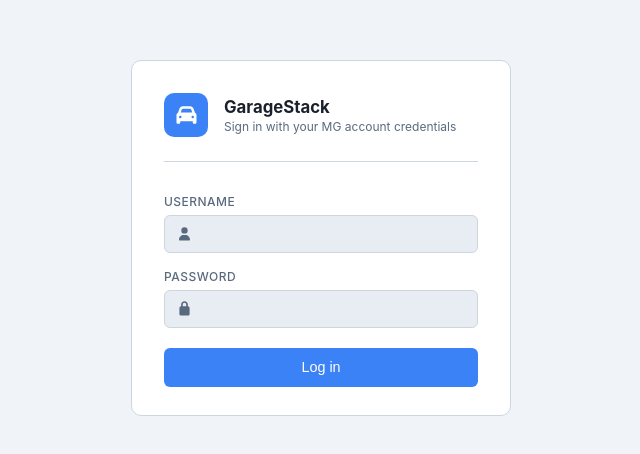
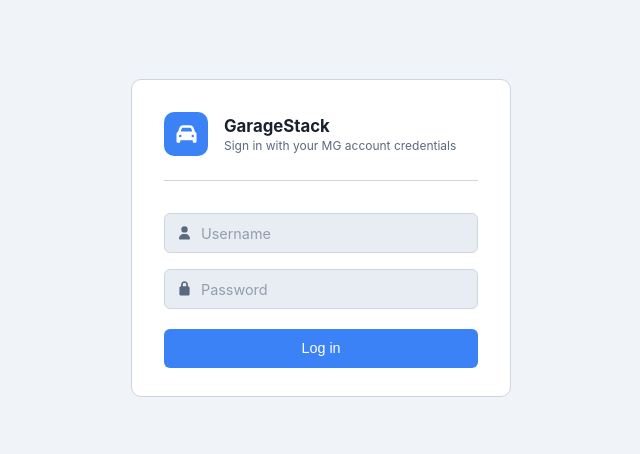
Before and after one commit to joszz/GarageStack, a Vue app in the folder frontend/: page /login in a window 1280 px wide. Shown: the part 162-616 px from the top of the page, without its empty margins (319-959 px from the left). Built offline with nearby package versions, Linux system fonts and the light colour scheme; no server answers.

Commit message:
style fixes login

```diff
--- a/frontend/src/assets/main.css
+++ b/frontend/src/assets/main.css
@@ -35,6 +35,15 @@
   padding: 0;
 }
 
+/* The browser UA stylesheet gives [popover] { border: solid; padding: 0.25em; margin: auto }.
+   Our html/body { height: 100% } places extension-injected popovers (Bitwarden etc.) at
+   the viewport's bottom edge, making those UA defaults visible as a thin bordered strip.
+   Suppress them here (author styles beat normal UA styles) so they are invisible at rest. */
+[popover] {
+  border: none;
+  padding: 0;
+}
+
 html, body, #app {
   height: 100%;
   font-family: 'Inter', system-ui, sans-serif;
@@ -1579,28 +1588,18 @@ html, body, #app {
 /* ── Login form fields ────────────────────────────────────── */
 
 .login-field {
-  display: flex;
-  flex-direction: column;
-  gap: 0.35rem;
-}
-
-.login-field__label {
-  font-size: 0.75rem;
-  font-weight: 500;
-  color: var(--color-text-muted);
-  text-transform: uppercase;
-  letter-spacing: 0.04em;
+  display: block;
 }
 
 .login-field__input-wrap {
   position: relative;
-  display: flex;
-  align-items: center;
 }
 
 .login-field__icon {
   position: absolute;
   left: 0.75rem;
+  top: 50%;
+  transform: translateY(-50%);
   color: var(--color-text-muted);
   font-size: 0.85rem;
   pointer-events: none;
@@ -1613,7 +1612,7 @@ html, body, #app {
   border-radius: 6px;
   color: var(--color-text);
   font-size: 0.9rem;
-  padding: 0.6rem 0.75rem 0.6rem 2.25rem;
+  padding: 0.65rem 0.75rem 0.65rem 2.25rem;
   transition: border-color 0.15s;
   font-family: inherit;
 }
@@ -1621,7 +1620,6 @@ html, body, #app {
 .login-field__input:focus {
   outline: none;
   border-color: var(--color-primary);
-  box-shadow: 0 0 0 3px rgba(59, 130, 246, 0.15);
 }
 
 .login-field__input::placeholder {
@@ -1629,26 +1627,18 @@ html, body, #app {
   opacity: 0.6;
 }
 
-.login-field__input:has(~ .login-field__toggle) {
-  padding-right: 2.5rem;
-}
-
-.login-field__toggle {
-  position: absolute;
-  right: 0.5rem;
-  background: none;
-  border: none;
-  color: var(--color-text-muted);
-  cursor: pointer;
-  padding: 0.25rem 0.35rem;
-  border-radius: 4px;
-  font-size: 0.85rem;
-  transition: color 0.15s, background 0.15s;
-}
-
-.login-field__toggle:hover {
-  color: var(--color-text);
-  background: var(--color-border);
+/* Preserve dark theme when the browser auto-fills credentials */
+.login-field__input:-webkit-autofill,
+.login-field__input:-webkit-autofill:hover,
+.login-field__input:-webkit-autofill:focus {
+  -webkit-box-shadow: 0 0 0 1000px var(--color-surface-2) inset !important;
+  -webkit-text-fill-color: var(--color-text) !important;
+  caret-color: var(--color-text);
+  border-color: var(--color-border) !important;
+}
+
+.login-field__input:-webkit-autofill:focus {
+  border-color: var(--color-primary) !important;
 }
 
 /* ── Login remember toggle ────────────────────────────────── */
--- a/frontend/src/main.ts
+++ b/frontend/src/main.ts
@@ -62,4 +62,6 @@ app.use(router)
 app.use(i18n)
 app.component('FontAwesomeIcon', FontAwesomeIcon)
 
-app.mount('#app')
+router.isReady().then(() => {
+  app.mount('#app')
+})
--- a/frontend/src/views/LoginView.vue
+++ b/frontend/src/views/LoginView.vue
@@ -52,7 +52,6 @@ async function submitLogin() {
 
       <form class="login-card__form" @submit.prevent="submitLogin">
         <div class="login-field">
-          <label for="username" class="login-field__label">{{ t('auth.username') }}</label>
           <div class="login-field__input-wrap">
             <span class="login-field__icon"><font-awesome-icon icon="user" /></span>
             <input
@@ -60,6 +59,8 @@ async function submitLogin() {
               v-model="username"
               class="login-field__input"
               type="text"
+              :aria-label="t('auth.username')"
+              :placeholder="t('auth.username')"
               autocomplete="username"
               required
             >
@@ -67,7 +68,6 @@ async function submitLogin() {
         </div>
 
         <div class="login-field">
-          <label for="password" class="login-field__label">{{ t('auth.password') }}</label>
           <div class="login-field__input-wrap">
             <span class="login-field__icon"><font-awesome-icon icon="lock" /></span>
             <input
@@ -75,6 +75,8 @@ async function submitLogin() {
               v-model="password"
               class="login-field__input"
               type="password"
+              :aria-label="t('auth.password')"
+              :placeholder="t('auth.password')"
               autocomplete="current-password"
               required
             >
```
Also changed, not shown: 1 other file (tests, documents, lock files or other folders).
